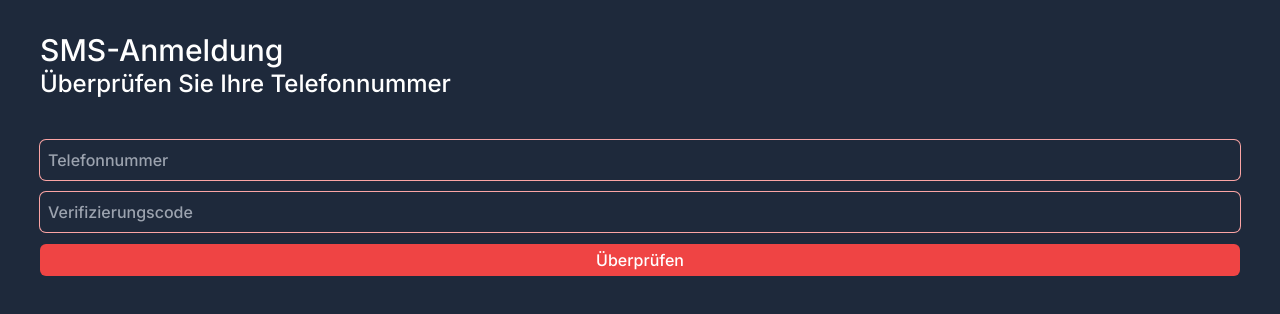
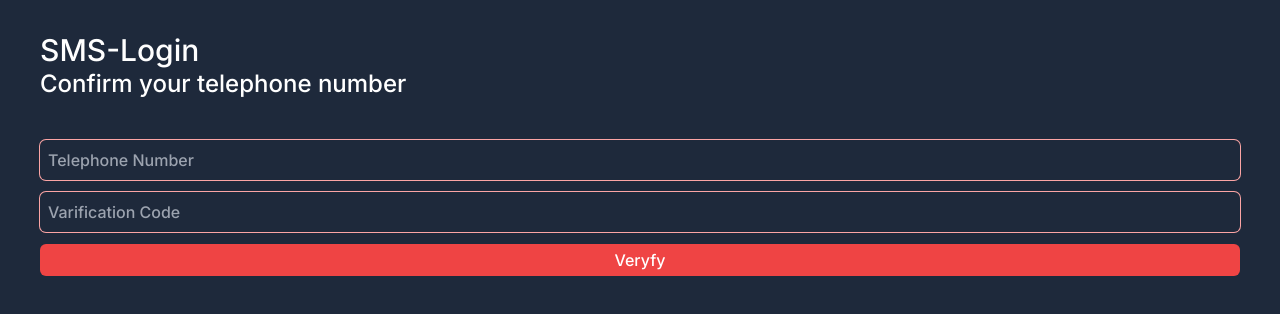
Before and after one commit to HannesCho/Apfel-market, a Next.js app: page /en/sms in a window 1280 px wide. Shown: the top 314 px of the page. Built offline with nearby package versions, Linux system fonts and the light colour scheme.

Commit message:
feat: add multi language to sms login page

```diff
--- a/messages/de.json
+++ b/messages/de.json
@@ -27,5 +27,12 @@
     "email": "Email",
     "password": "Passwort",
     "login": "Anmelden"
+  },
+  "SMS": {
+    "h1": "SMS-Anmeldung",
+    "h2": "Überprüfen Sie Ihre Telefonnummer",
+    "telephoe": "Telefonnummer",
+    "verification": "Verifizierungscode",
+    "verify": "Überprüfen"
   }
 }
--- a/messages/en.json
+++ b/messages/en.json
@@ -27,5 +27,12 @@
     "email": "Email",
     "password": "Password",
     "login": "Login"
+  },
+  "SMS": {
+    "h1": "SMS-Login",
+    "h2": "Confirm your telephone number",
+    "telephoe": "Telephone Number",
+    "verification": "Varification Code",
+    "verify": "Veryfy"
   }
 }
--- a/src/app/[locale]/sms/page.tsx
+++ b/src/app/[locale]/sms/page.tsx
@@ -1,24 +1,27 @@
 import Input from "../../../../components/input";
 import FormButton from "@/components/form-btn";
+import { useTranslations } from "next-intl";
 import { unstable_setRequestLocale } from "next-intl/server";
 
 export default function SMSLogin(props: { params: { locale: string } }) {
   unstable_setRequestLocale(props.params.locale);
+  const t = useTranslations("SMS");
+
   return (
     <div className="flex flex-col gap-10 *:font-medium px-10 py-8">
       <div className="*:font-medium">
-        <h1 className="text-3xl">SMS-Anmeldung</h1>
-        <h2 className="text-2xl">Überprüfen Sie Ihre Telefonnummer</h2>
+        <h1 className="text-3xl">{t("h1")}</h1>
+        <h2 className="text-2xl">{t("h2")}</h2>
       </div>
       <form className="flex flex-col gap-3">
-        <Input type="text" placeholder="Telefonnummer" required errors={[]} />
+        <Input type="text" placeholder={t("telephoe")} required errors={[]} />
         <Input
           type="number"
-          placeholder="Verifizierungscode"
+          placeholder={t("verification")}
           required
           errors={[]}
         />
-        <FormButton loading={false} text="Überprüfen" />
+        <FormButton loading={false} text={t("verify")} />
       </form>
     </div>
   );
```
